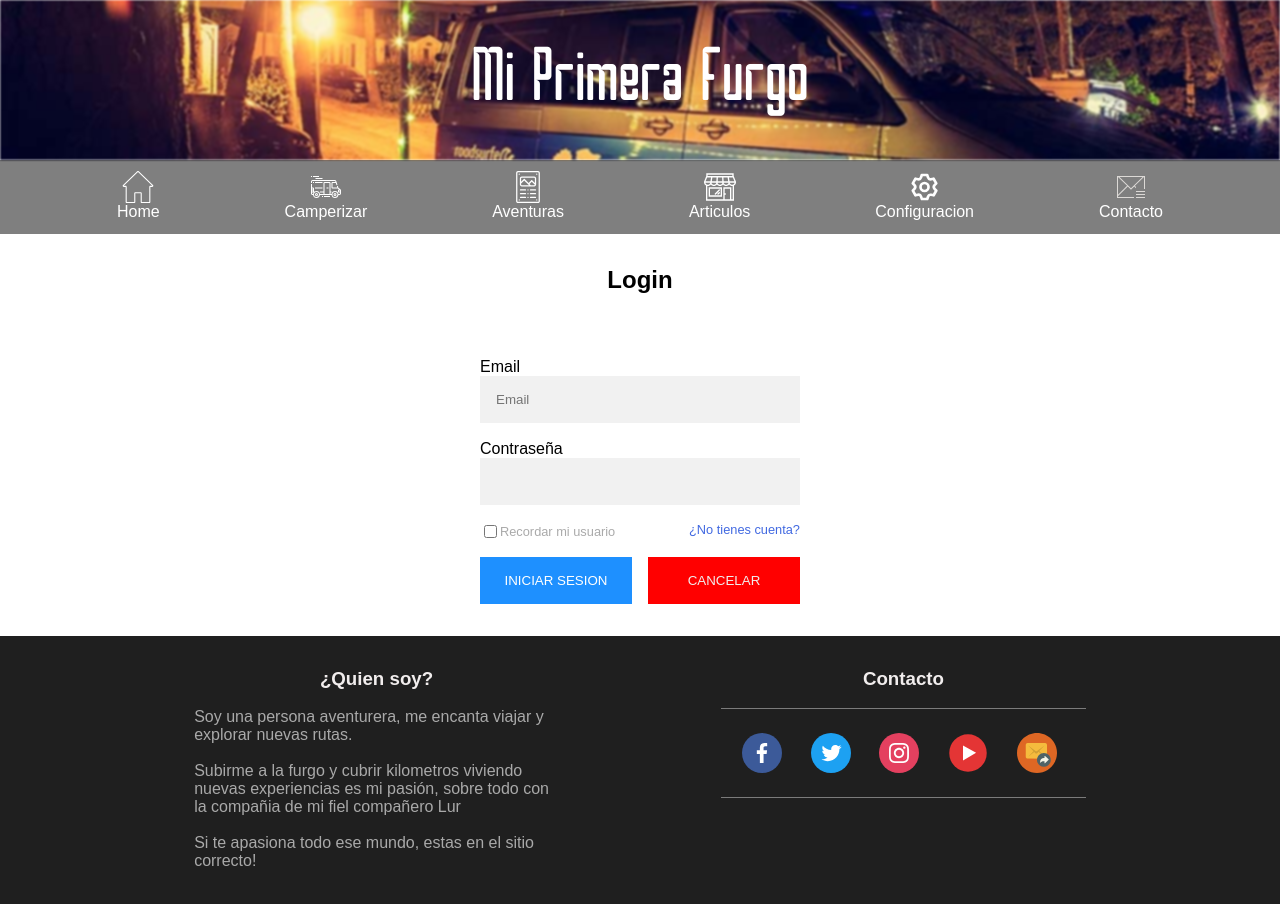
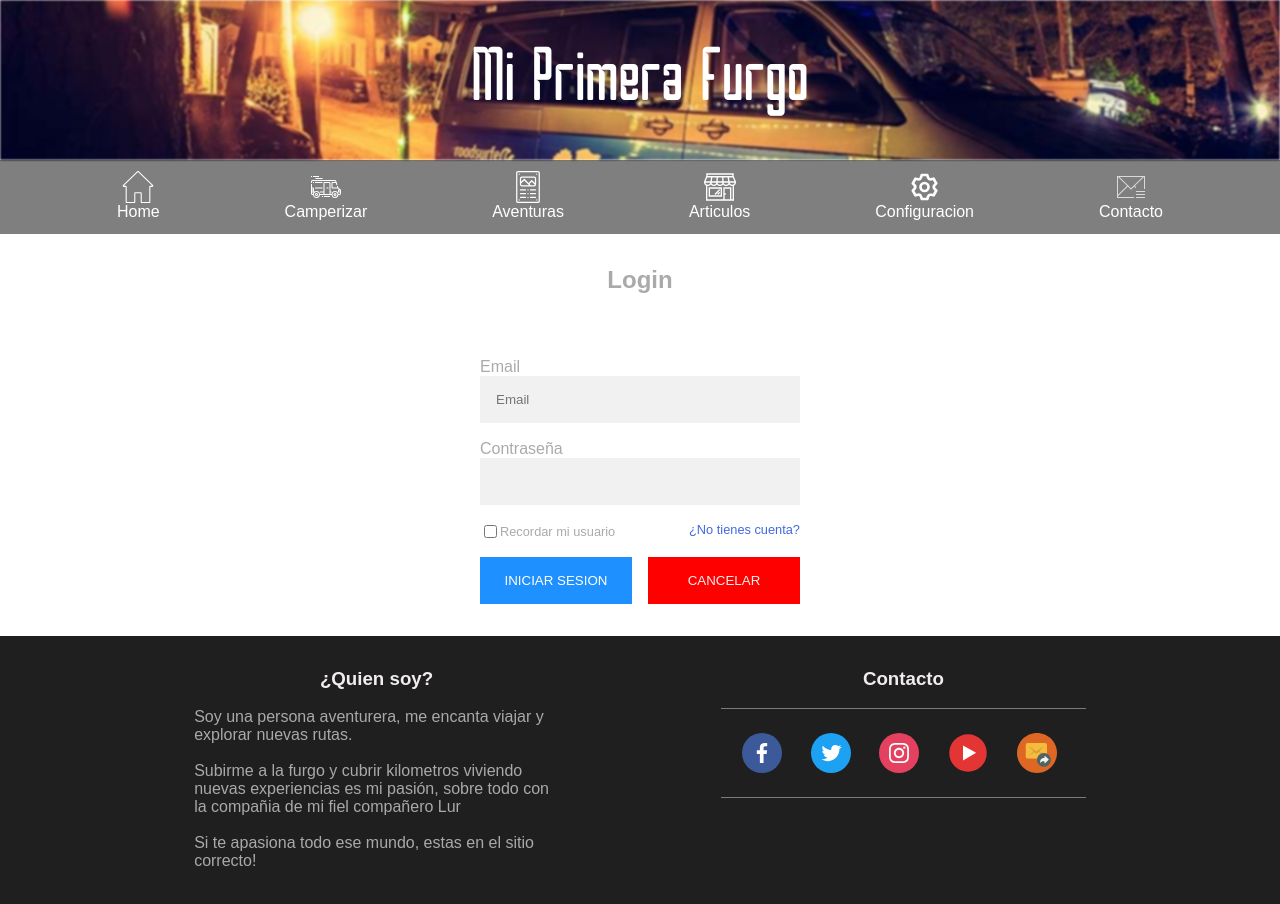
Before and after one commit to j0tac3/miprimerafurgo, an Angular app: page /login in a window 1280 px wide. Shown: the top 904 px of the page. Built offline with nearby package versions, Linux system fonts and the light colour scheme.

Commit message:
Añadida la vista para el login

```diff
--- a/src/app/components/user-components/login/login.component.css
+++ b/src/app/components/user-components/login/login.component.css
@@ -4,6 +4,7 @@
     flex-direction: column;
     justify-content: center;
     align-items: center;
+    color: #aaa;
 }
 .login{
     padding: 2rem;
```
